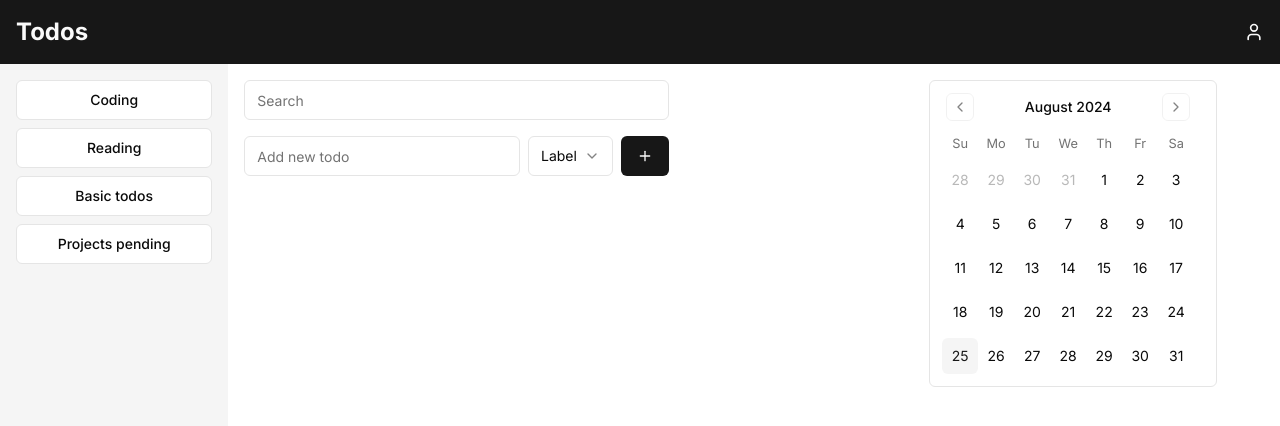
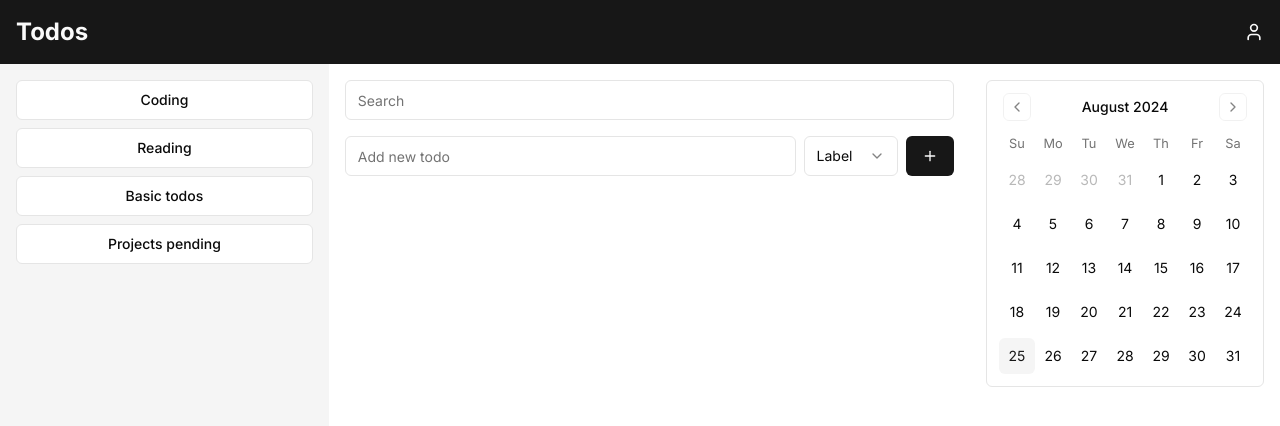
Before and after one commit to notcodesid/E-commerce, a Next.js app: page / in a window 1280 px wide. Shown: the top 426 px of the page. Built offline with nearby package versions, Linux system fonts and the light colour scheme.

Commit message:
done the layout

```diff
--- a/app/page.tsx
+++ b/app/page.tsx
@@ -1,17 +1,14 @@
- "use client"
 import { Navbar } from "@/components/Navbar"
-import { Sidebar } from '@/components/Sidebar';
 import { CalendarSection } from '@/components/CalendarSection';
-import  {MainContent} from '@/components/MainContent';
+import { MainContent } from '@/components/MainContent';
 
 export default function App() {
+  return (
+    <div>
+      <Navbar />
+      <div>
+        <MainContent />
 
-  return (
-    <div className="min-h-screen w-full text-foreground">
-      <Navbar />
-      <div className="flex">
-        <MainContent/>
-        <CalendarSection />
       </div>
     </div>
   );
--- a/components/CalendarSection.tsx
+++ b/components/CalendarSection.tsx
@@ -3,7 +3,7 @@ import { Calendar } from "@/components/ui/calendar";
 
 export function CalendarSection() {
   return (
-    <div className="w-1/4 p-4">
+    <div className=" p-4">
       <Calendar className="rounded-md border" />
     </div>
   );
--- a/components/MainContent.tsx
+++ b/components/MainContent.tsx
@@ -1,3 +1,4 @@
+"use client"
 import React, { useState } from "react";
 import { Input } from "@/components/ui/input";
 import { Card, CardContent, CardHeader, CardTitle } from "@/components/ui/card";
@@ -6,6 +7,7 @@ import { Button } from "@/components/ui/button";
 import { Tag, Trash2 } from "lucide-react";
 import { AddTodo } from "./AddTodo";
 import { Sidebar } from "./Sidebar"; // Import Sidebar
+import { CalendarSection } from "./CalendarSection";
 
 interface Todo {
   id: number;
@@ -48,7 +50,7 @@ export function MainContent() {
         onLabelClick={handleLabelClick} // Pass label click handler
       />
 
-      <div className="w-1/2 p-4">
+      <div className="w-full p-4">
         {/* Search Input */}
         <Input
           type="search"
@@ -92,6 +94,9 @@ export function MainContent() {
           ))}
         </div>
       </div>
+<CalendarSection />
     </div>
+
+
   );
 }
--- a/components/sidebar.tsx
+++ b/components/sidebar.tsx
@@ -9,7 +9,7 @@ export function Sidebar({ onLabelClick }: SidebarProps) {
   const labels = ['Coding', 'Reading', 'Basic todos', 'Projects pending'];
 
   return (
-    <div className="block w-1/4 p-4 bg-muted h-screen z-50 overflow-y-auto">
+    <div className="block w-1/2 p-4 bg-muted h-screen z-50 overflow-y-auto">
       {labels.map((label, index) => (
         <Button
           key={index}
```
